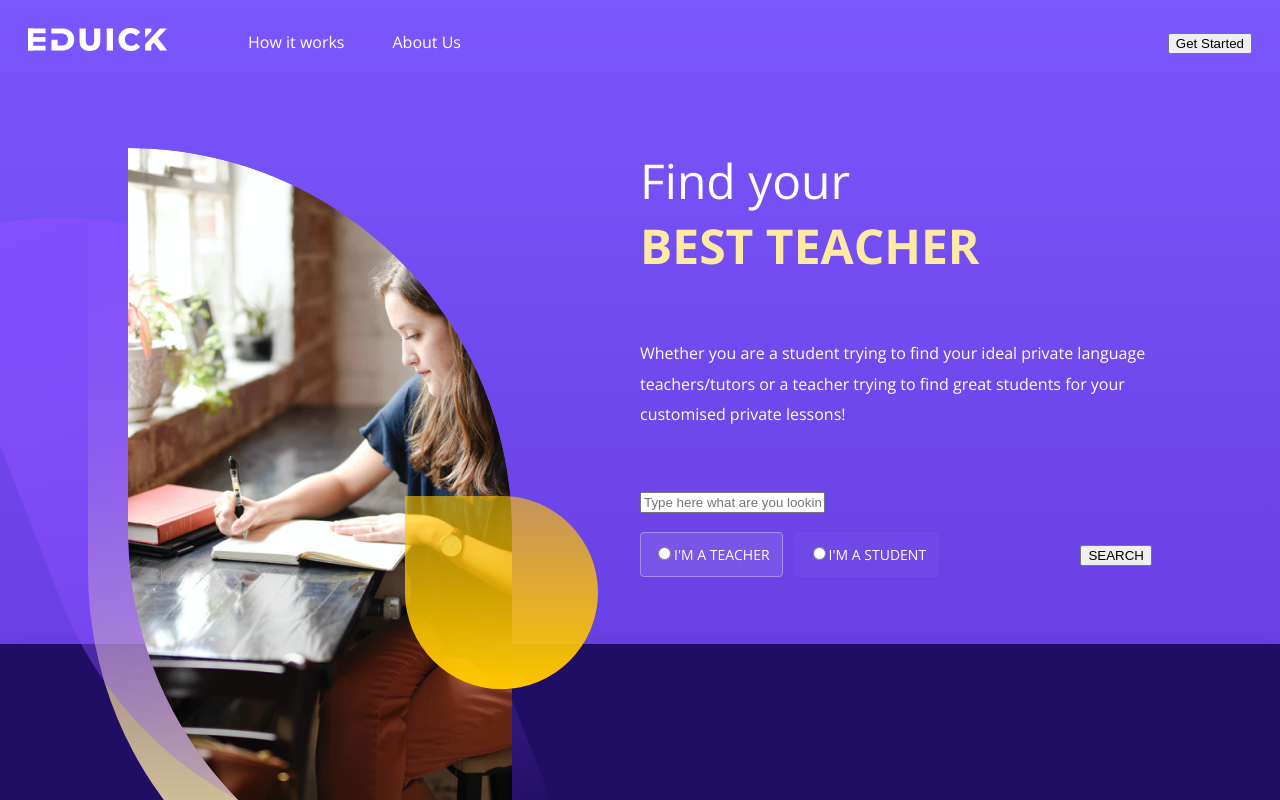
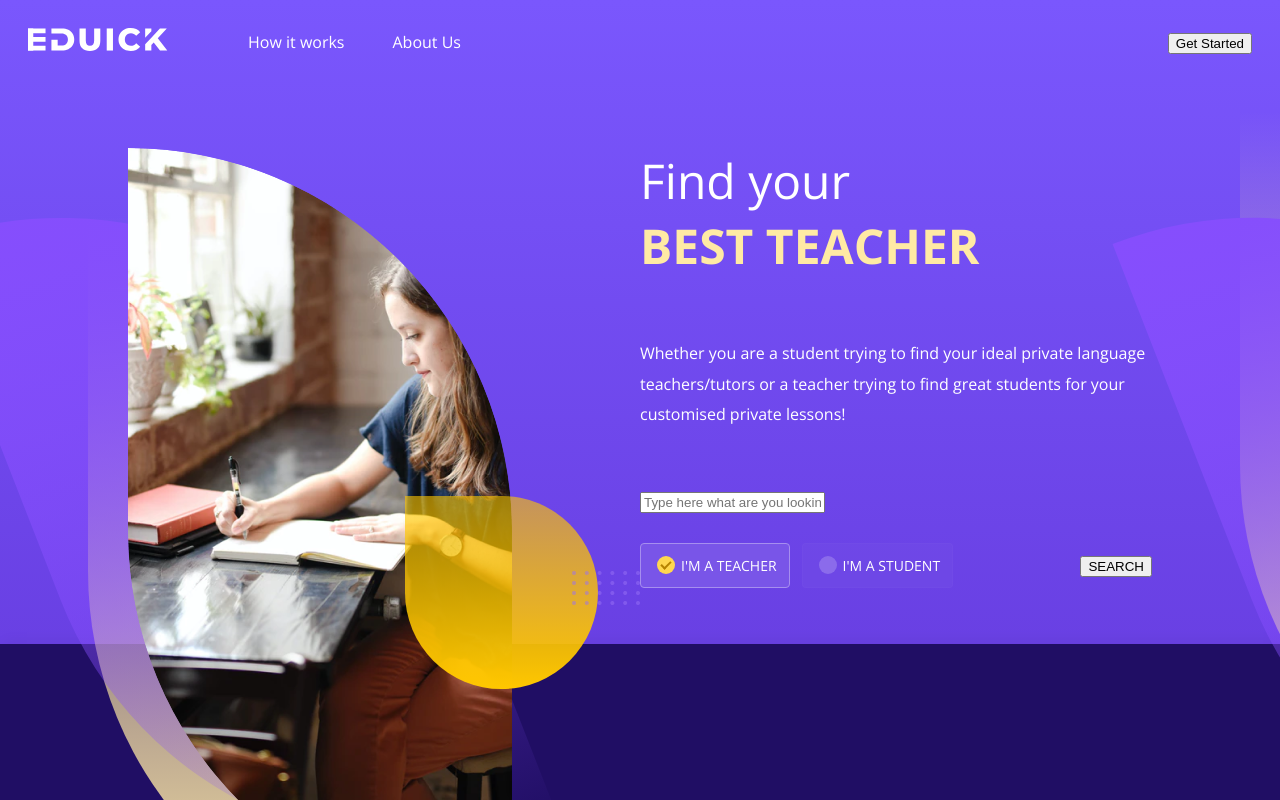
Before and after one commit to ronynogueiras/eduick, a Next.js app: page / in a window 1280 px wide. Shown: the top 800 px of the page. Built offline with nearby package versions, Linux system fonts and the light colour scheme.

Commit message:
feat: update background shapes and radio buttons

```diff
--- a/src/views/Home/Home.module.css
+++ b/src/views/Home/Home.module.css
@@ -8,15 +8,13 @@
 }
 .section__block {
   flex: 1 1 0%;
+  position: relative;
 }
 .section__divider {
   height: 302px;
   background: #200e64;
   box-shadow: 4px 2px 14px rgba(0, 0, 0, 0.05);
   transform: matrix(1, 0, 0, -1, 0, 0);
-}
-.section__block--shapes {
-  position: relative;
 }
 .section__shape {
   position: absolute;
@@ -61,7 +59,43 @@
   right: 42px;
   transform: rotate(-180deg);
 }
-
+.section__shape-3 {
+  position: absolute;
+  width: 193px;
+  height: 193px;
+  z-index: 12;
+  bottom: -120px;
+  right: -125px;
+  opacity: 0.5;
+  background: url("/images/shape_dots.png") no-repeat;
+}
+.section__shape-4--gradient {
+  position: absolute;
+  width: 383px;
+  height: 766px;
+  z-index: 13;
+  background: linear-gradient(180deg, #864efd 0%, rgba(134, 78, 253, 0) 100%);
+  border-top-right-radius: 400px;
+  border-bottom-left-radius: 400px;
+  top: 0;
+  right: -470px;
+  transform: rotate(-21.37deg);
+}
+.section__shape-5--gradient {
+  position: absolute;
+  width: 382px;
+  height: 763px;
+  z-index: 12;
+  background: linear-gradient(
+    180deg,
+    rgba(255, 234, 164, 0) 3.65%,
+    #ffeaa4 100%
+  );
+  border-top-right-radius: 400px;
+  border-bottom-left-radius: 400px;
+  top: -65px;
+  right: -470px;
+}
 .section__form {
   display: flex;
   flex-direction: row;
@@ -74,12 +108,59 @@
 }
 
 .section__radio-button {
+  display: inline-block;
   box-sizing: border-box;
   border-radius: 4px;
-  padding: 0.75rem;
+  padding: 0.75rem 0.75rem 0.75rem 2.5rem;
   margin-right: 0.75rem;
   color: #fff;
   font-size: 0.875rem;
+  -webkit-user-select: none;
+  -moz-user-select: none;
+  -ms-user-select: none;
+  user-select: none;
+  position: relative;
+}
+.section__radio-button--input {
+  position: absolute;
+  opacity: 0;
+  cursor: pointer;
+  height: 0;
+  width: 0;
+}
+.section__radio-button--checkmark {
+  position: absolute;
+  top: 28%;
+  left: 1rem;
+  height: 18px;
+  width: 18px;
+  background-color: rgba(255, 255, 255, 0.2);
+  border-radius: 50%;
+}
+.section__radio-button--input:checked ~ .section__radio-button--checkmark {
+  background-color: #ffd74f;
+}
+.section__radio-button--checkmark:after {
+  content: "";
+  position: absolute;
+  display: none;
+}
+.section__radio-button
+  .section__radio-button--input:checked
+  ~ .section__radio-button--checkmark:after {
+  display: block;
+}
+
+.section__radio-button .section__radio-button--checkmark:after {
+  left: 6px;
+  top: 3px;
+  width: 4px;
+  height: 8px;
+  border: solid #b68300;
+  border-width: 0 2px 2px 0;
+  -webkit-transform: rotate(45deg);
+  -ms-transform: rotate(45deg);
+  transform: rotate(45deg);
 }
 .section__radio-button--active {
   background: #7955e8;
--- a/src/views/Home/index.tsx
+++ b/src/views/Home/index.tsx
@@ -6,15 +6,12 @@ import Login from "./Login";
 
 const Home: React.FC = () => {
   const { showLoginModal } = useContext(AuthContext);
+  const [selectedType, setSelectedType] = useState<string>("teacher");
+
   return (
     <>
       <section className={styles.section}>
-        <div
-          className={clsx(
-            styles["section__block--shapes"],
-            styles["section__block"]
-          )}
-        >
+        <div className={clsx(styles["section__block"])}>
           <div
             className={clsx(
               styles["section__shape"],
@@ -34,6 +31,7 @@ const Home: React.FC = () => {
             )}
           ></div>
           <div className={clsx(styles["section__shape-2--gradient"])}></div>
+          <div className={clsx(styles["section__shape-3"])}></div>
         </div>
         <div className={styles.section__block}>
           <h2 className={clsx(styles.subtitle, "font-title")}>Find your</h2>
@@ -55,23 +53,49 @@ const Home: React.FC = () => {
               <div className={clsx(styles["section__form--item"])}>
                 <label
                   htmlFor="teacher"
-                  className={clsx(
-                    styles["section__radio-button"],
-                    styles["section__radio-button--active"]
-                  )}
+                  className={clsx(styles["section__radio-button"], {
+                    [styles["section__radio-button--active"]]:
+                      selectedType === "teacher",
+                    [styles["section__radio-button--inactive"]]:
+                      selectedType === "student",
+                  })}
                 >
-                  <input type="radio" name="type" id="teacher" />
                   I'M A TEACHER
+                  <input
+                    type="radio"
+                    value="teacher"
+                    name="type"
+                    id="teacher"
+                    checked={selectedType === "teacher"}
+                    className={styles["section__radio-button--input"]}
+                    onChange={() => setSelectedType("teacher")}
+                  />
+                  <span
+                    className={styles["section__radio-button--checkmark"]}
+                  ></span>
                 </label>
                 <label
                   htmlFor="student"
-                  className={clsx(
-                    styles["section__radio-button"],
-                    styles["section__radio-button--inactive"]
-                  )}
+                  className={clsx(styles["section__radio-button"], {
+                    [styles["section__radio-button--active"]]:
+                      selectedType === "student",
+                    [styles["section__radio-button--inactive"]]:
+                      selectedType === "teacher",
+                  })}
                 >
-                  <input type="radio" name="type" id="student" />
                   I'M A STUDENT
+                  <input
+                    type="radio"
+                    value="student"
+                    name="type"
+                    id="student"
+                    checked={selectedType === "student"}
+                    className={styles["section__radio-button--input"]}
+                    onChange={() => setSelectedType("student")}
+                  />
+                  <span
+                    className={styles["section__radio-button--checkmark"]}
+                  ></span>
                 </label>
               </div>
               <div>
@@ -79,6 +103,9 @@ const Home: React.FC = () => {
               </div>
             </div>
           </form>
+          <div className={clsx(styles["section__shape-4--gradient"])}></div>
+          <div className={clsx(styles["section__shape-5--gradient"])}></div>
+
         </div>
       </section>
       <div className={clsx(styles["section__divider"])}></div>
--- a/styles/globals.css
+++ b/styles/globals.css
@@ -2,7 +2,9 @@ html,
 body {
   padding: 0;
   margin: 0;
-  font-family: 'Open Sans', sans-serif;
+  font-family: "Open Sans", sans-serif;
+  background: linear-gradient(180deg, #7a57fd 0%, #6135d7 100%);
+  overflow-x: hidden;
 }
 
 a {
```
Also changed, not shown: public/images/shape_dots.png (added).
